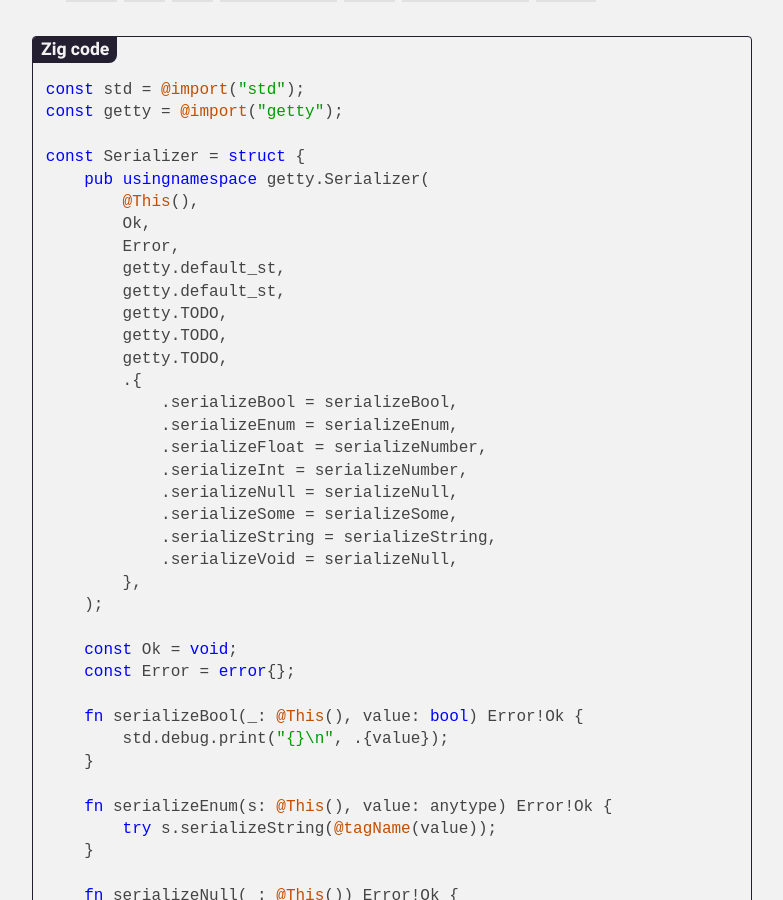
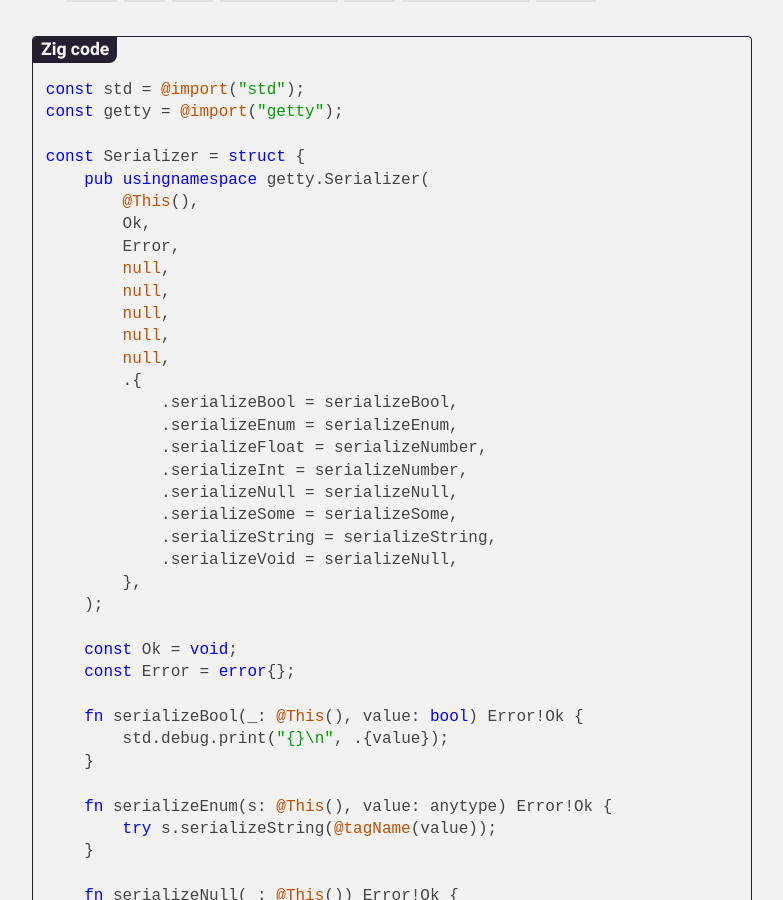
Before and after one commit to getty-zig/getty.so, a Jekyll site: the page built from pages/guide/introduction.md, in a window 1280 px wide and 900 px high, scrolled down 441 px. Shown: the whole window, without its empty margins (248-1031 px from the left). Built offline with Jekyll 4.4.1, drawn with Linux system fonts in a browser that asks for light colours.

Commit message:
update intro

```diff
--- a/pages/guide/introduction.md
+++ b/pages/guide/introduction.md
@@ -22,11 +22,11 @@ const Serializer = struct {
         @This(),
         Ok,
         Error,
-        getty.default_st,
-        getty.default_st,
-        getty.TODO,
-        getty.TODO,
-        getty.TODO,
+        null,
+        null,
+        null,
+        null,
+        null,
         .{
             .serializeBool = serializeBool,
             .serializeEnum = serializeEnum,
```
